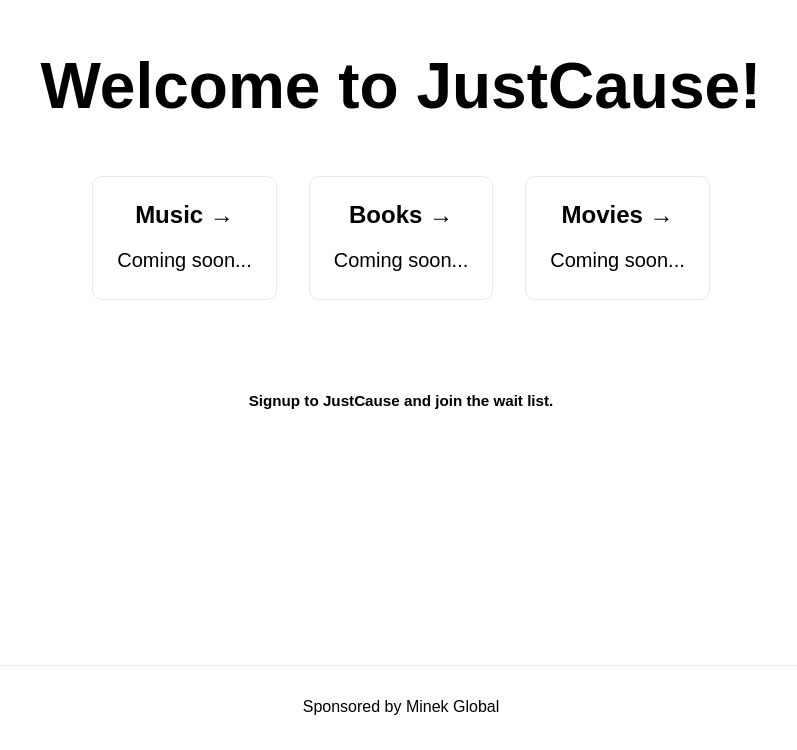
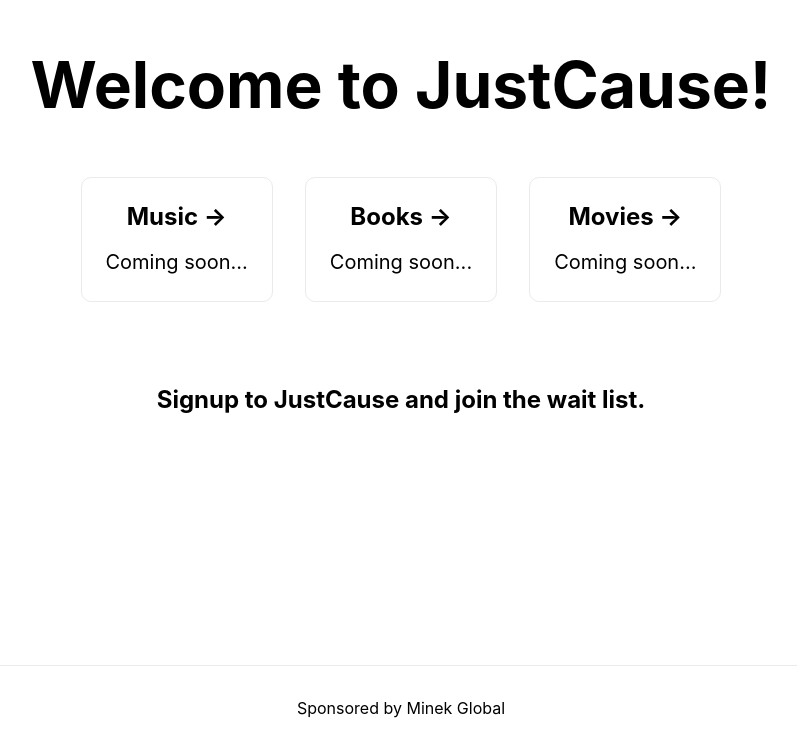
Before and after one commit to nathanielekanem/justCause, a Next.js app: page / in a window 1280 px wide. Shown: the part 135-885 px from the top of the page, without its empty margins (239-1036 px from the left). Built offline with nearby package versions, Linux system fonts and the light colour scheme.

Commit message:
font change

```diff
--- a/pages/index.js
+++ b/pages/index.js
@@ -32,12 +32,12 @@
           </a>
         </div>
         <h3 className={styles.description}>
-          <a
+          {/*<a
             href="./" // ./signup
             className={styles.loginLink}
-          >
+          >*/}
             Signup to JustCause and join the wait list.
-          </a>
+          {/*</a>*/}
         </h3>
       </main>
 
--- a/styles/globals.css
+++ b/styles/globals.css
@@ -2,11 +2,8 @@
 body {
   padding: 0;
   margin: 0;
-  font-family: 'Mochiy Pop P One', sans-serif;
-/*
   font-family: -apple-system, BlinkMacSystemFont, Segoe UI, Roboto, Oxygen,
     Ubuntu, Cantarell, Fira Sans, Droid Sans, Helvetica Neue, sans-serif;
-*/
 }
 
 a {
```
